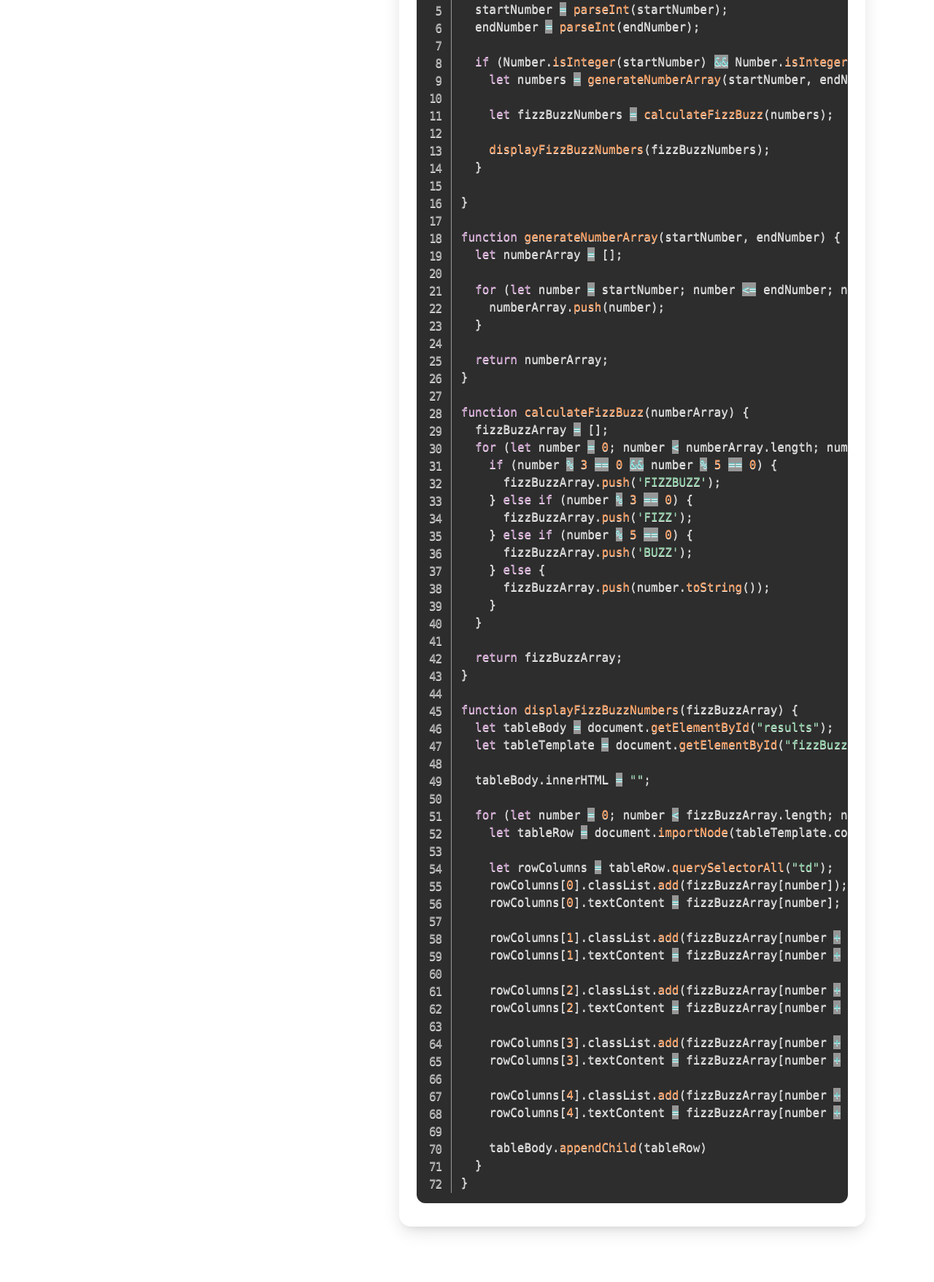
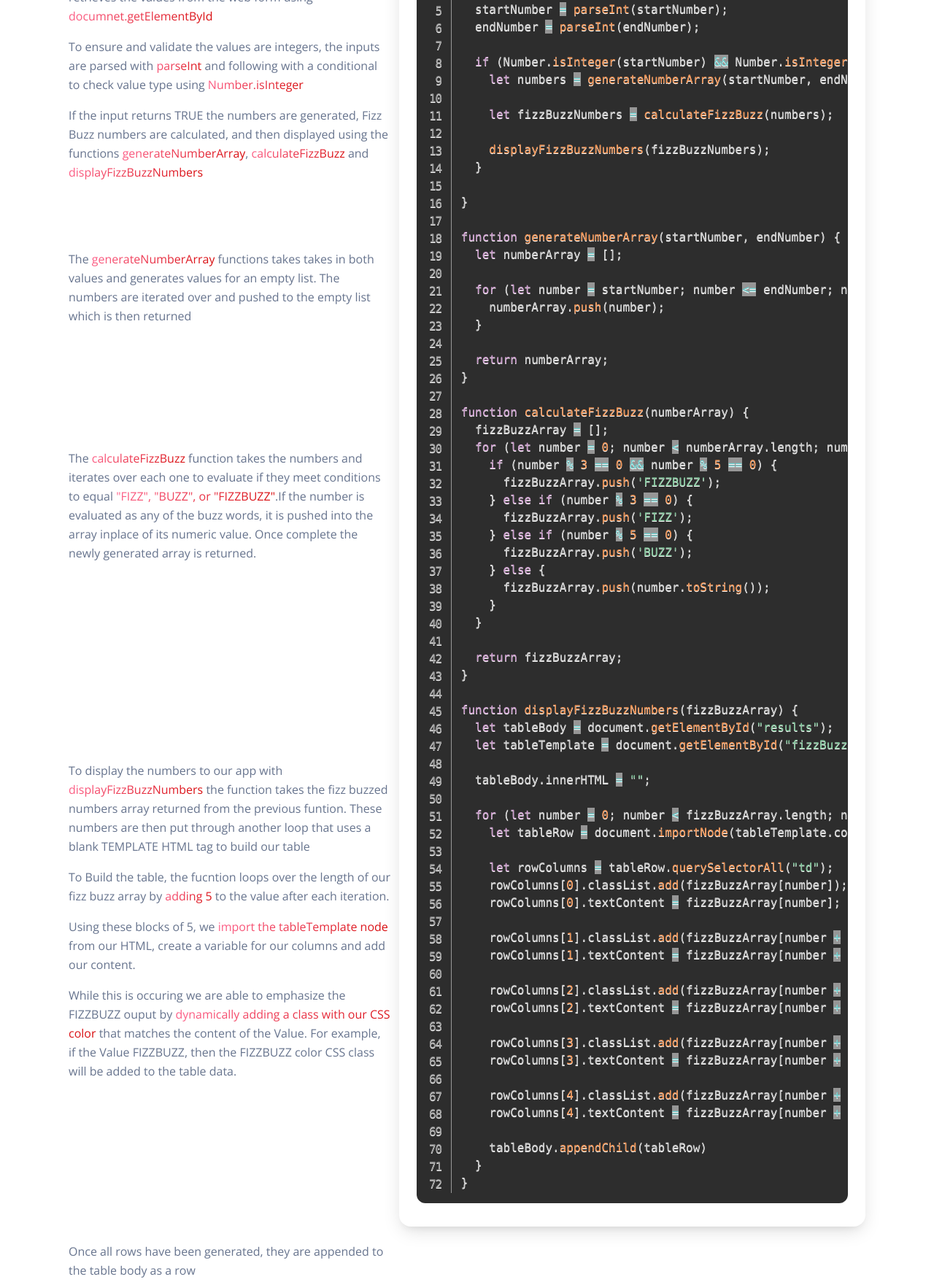
Before and after one commit to joeterlecki/fizzy-bubbly, a website: page code.html in a window 1280 px wide. Shown: the part 373-2130 px from the top of the page at 73% size. Drawn offline with nearby package versions, Linux system fonts and the light colour scheme; files that its build step writes are made by us from their sources.

Commit message:
Code explanation and Spelling

```diff
--- a/assets/css/style.css
+++ b/assets/css/style.css
@@ -1,5 +1,5 @@
 .brand-font {
-  font-family: 'Graduate', cursive;
+  font-family: 'Montserrat', sans-serif;
 }
 
 .js-icon {
--- a/code.html
+++ b/code.html
@@ -14,7 +14,7 @@
   <link href="https://fonts.googleapis.com/css?family=Open+Sans:300,400,600,700" rel="stylesheet">
   <link rel="preconnect" href="https://fonts.googleapis.com">
   <link rel="preconnect" href="https://fonts.gstatic.com" crossorigin>
-  <link href="https://fonts.googleapis.com/css2?family=Graduate&display=swap" rel="stylesheet">
+  <link href="https://fonts.googleapis.com/css2?family=Montserrat&display=swap" rel="stylesheet">
 
   <!-- Icons -->
   <link href="./assets/css/nucleo-icons.css" rel="stylesheet">
@@ -86,6 +86,77 @@
         <div class="col-lg-5">
           <h3 class="text-gradient text-danger mb-0 mt-2"><span class="brand-font">Fizzy Bubbly</span></h3>
           <h3>The Code</h3>
+          <p>The Javascript Starts with the function <span class="text-danger text-gradient">getNumbers</span> which
+            retrieves the values from the web form using <span
+              class="text-danger text-gradient">documnet.getElementById</span></p>
+          <p>To ensure and validate the values are integers, the inputs are parsed with <span
+              class="text-danger text-gradient">parseInt</span> and following with a conditional to check value type
+            using <span class="text-danger text-gradient">Number.isInteger</span></p>
+          <p>If the input returns TRUE the numbers are generated, Fizz Buzz numbers are calculated, and then displayed
+            using the functions <span class="text-danger text-gradient"> generateNumberArray</span>, <span
+              class="text-danger text-gradient">calculateFizzBuzz</span> and <span
+              class="text-danger text-gradient">displayFizzBuzzNumbers</span></p>
+          <br>
+          <br>
+          <br>
+
+          <p>The <span class="text-danger text-gradient">generateNumberArray</span> functions takes takes in both values
+            and
+            generates values for an empty list. The numbers are iterated over and pushed to the empty list which is then
+            returned </p>
+          <br>
+          <br>
+          <br>
+          <br>
+          <br>
+          <br>
+          <p>The <span class="text-danger text-gradient">calculateFizzBuzz</span> function takes the numbers and
+            iterates over each one to
+            evaluate if they meet conditions to
+            equal <span class="text-gradient text-danger">"FIZZ", "BUZZ", or "FIZZBUZZ"</span>.If the number is
+            evaluated as any of the buzz words, it is pushed
+            into the array inplace of its numeric value. Once complete the newly generated array is returned.</p>
+          <br>
+          <br>
+          <br>
+          <br>
+          <br>
+          <br>
+          <br>
+          <br>
+          <br>
+          <br>
+
+          <p>To display the numbers to our app with <span
+              class="text-danger text-gradient">displayFizzBuzzNumbers</span> the
+            function takes the fizz buzzed numbers array returned from the previous funtion. These numbers are then put
+            through
+            another loop that uses a blank TEMPLATE HTML tag to build our table</p>
+          <p>To Build the table, the fucntion loops over the length of our fizz buzz array by <span
+              class="text-danger text-gradient">adding 5</span> to the value
+            after each iteration.</p>
+
+          <p>Using these blocks of 5, we <span class="text-danger text-gradient">import the tableTemplate node</span>
+            from our HTML, create a variable for our columns
+            and add our content.</p>
+
+          <p>While this is occuring we are able to emphasize the FIZZBUZZ ouput by <span
+              class="text-danger text-gradient">dynamically
+              adding a
+              class with our CSS color</span> that matches the content of the Value. For example, if the Value FIZZBUZZ,
+            then
+            the
+            FIZZBUZZ color CSS class will be added to the table data.</p>
+          </p>
+          <br>
+          <br>
+          <br>
+          <br>
+          <br>
+          <br>
+          <br>
+          <br>
+          <p>Once all rows have been generated, they are appended to the table body as a row</p>
         </div>
         <div class="col-lg-7 mt-lg-0 mt-5 ps-lg-0 ps-0">
           <div class="card d-flex justify-content-center p-4 shadow-lg">
```
Also changed, not shown: app.html (+7 -4 lines), index.html (+3 -2 lines).
